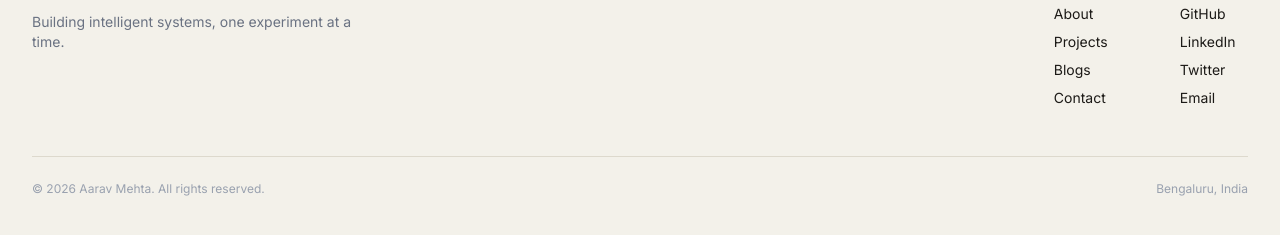
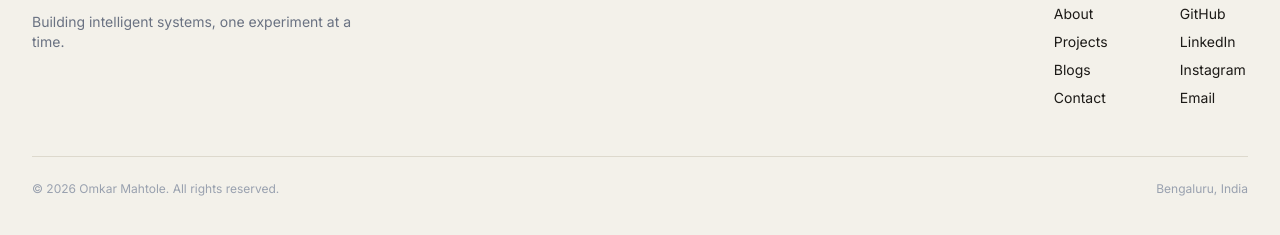
Before and after one commit to omkar162004/portfolio, a React (Vite) app: page / in a window 1280 px wide. Shown: the part 2810-3045 px from the top of the page. Built offline with nearby package versions, Linux system fonts and the light colour scheme.

Commit message:
Fixed the links

```diff
--- a/src/components/Footer.tsx
+++ b/src/components/Footer.tsx
@@ -6,7 +6,7 @@ function Footer() {
       <div className="flex flex-col md:flex-row gap-10 md:gap-0 md:justify-between">
         <div>
           <h3 className="font-display text-xl font-bold">
-            Aarav Mehta<span className="text-clay">.</span>
+            Omkar Mahtole<span className="text-clay">.</span>
           </h3>
           <p className="text-sm text-gray-500 mt-2 max-w-xs">
             Building intelligent systems, one experiment at a time.
@@ -26,17 +26,17 @@ function Footer() {
           <div>
             <p className="text-gray-400 mb-3 text-xs tracking-widest">CONNECT</p>
             <ul className="space-y-2">
-              <li><a href="#">GitHub</a></li>
-              <li><a href="#">LinkedIn</a></li>
-              <li><a href="#">Twitter</a></li>
-              <li><a href="#">Email</a></li>
+              <li><a href="https://github.com/omkar162004" target="_blank" rel="noopener noreferrer">GitHub</a></li>
+              <li><a href="https://www.linkedin.com/in/omkarmahtole" target="_blank" rel="noopener noreferrer">LinkedIn</a></li>
+              <li><a href="https://www.instagram.com/osm_1654" target="_blank" rel="noopener noreferrer">Instagram</a></li>
+              <li><a href="mailto:Omkar162004@gmail.com">Email</a></li>
             </ul>
           </div>
         </div>
       </div>
 
       <div className="flex flex-col md:flex-row gap-2 md:justify-between text-xs text-gray-400 mt-12 pt-6 border-t border-[#ddd9cd]">
-        <p>© 2026 Aarav Mehta. All rights reserved.</p>
+        <p>© 2026 Omkar Mahtole. All rights reserved.</p>
         <p>Bengaluru, India</p>
       </div>
     </footer>
```
